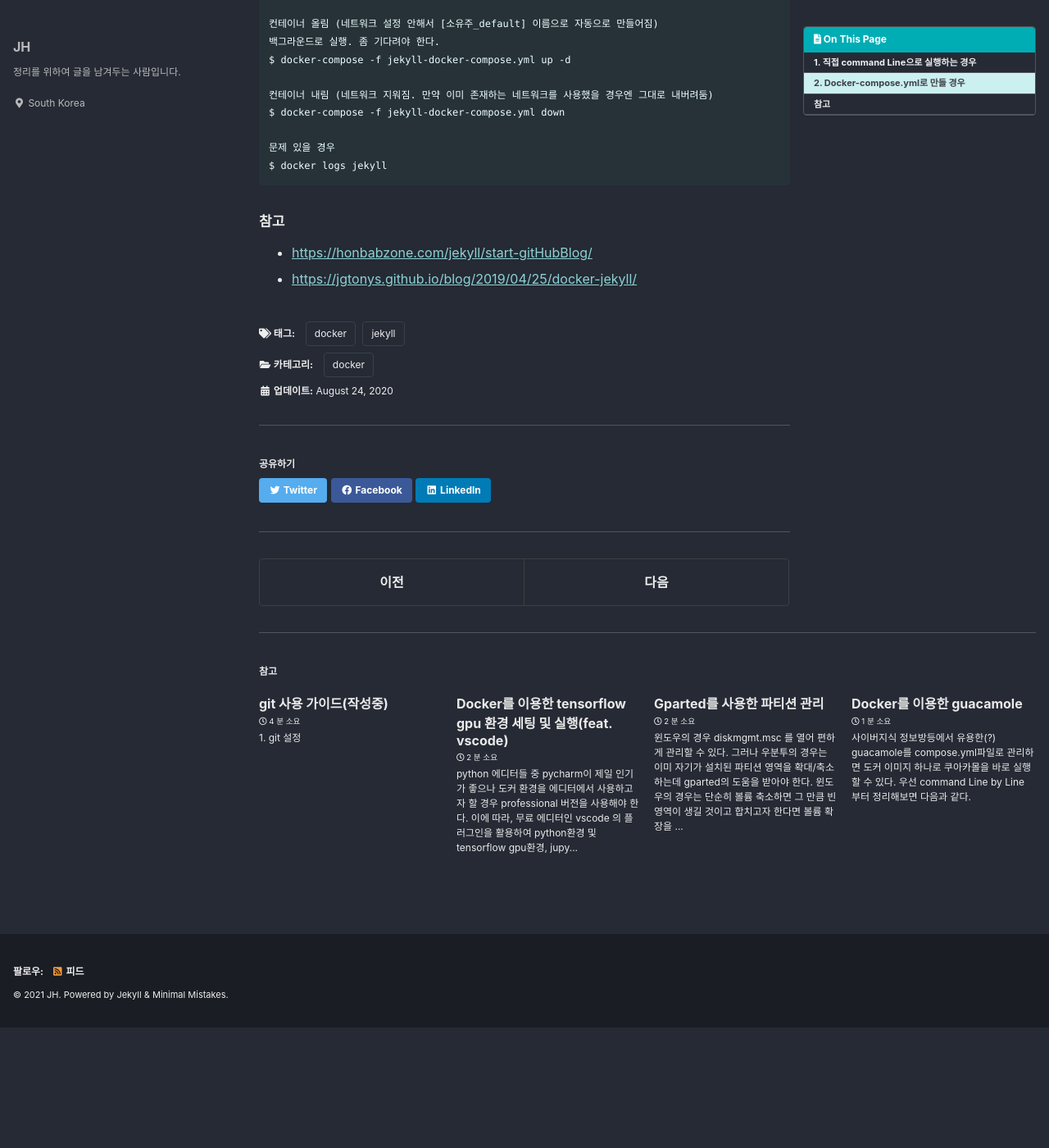
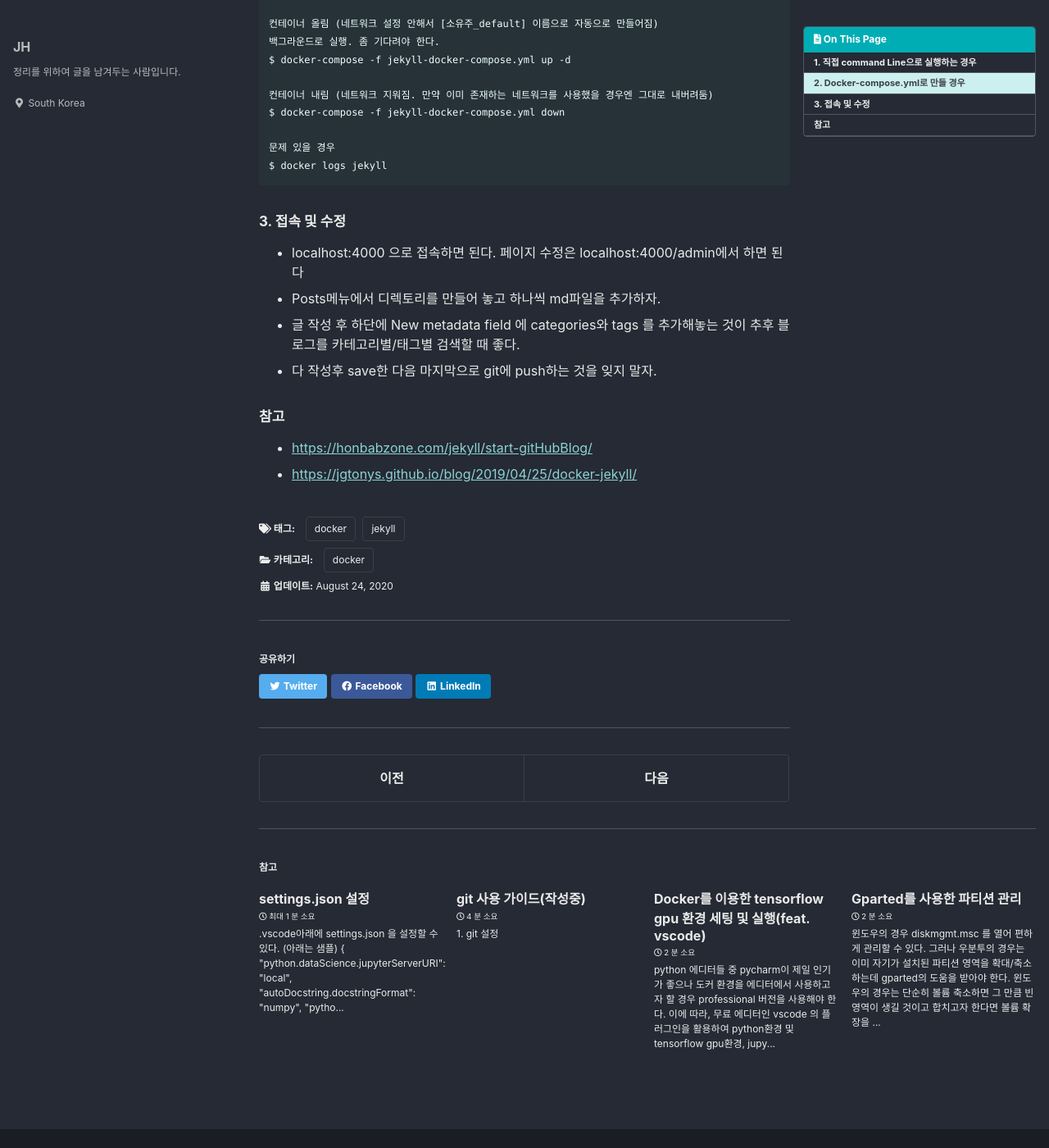
Before and after one commit to petil777/blog, a Jekyll site: the page built from _posts/IT/docker/2020-08-24-jekyll blog를 위한 docker.md, in a window 1280 px wide and 1400 px high, scrolled down 1445 px. Shown: the whole window at 82% size. Built offline with Jekyll 4.4.1, drawn with Linux system fonts in a browser that asks for light colours; cached includes are drawn as plain includes; before the commit the page ends 2698 px from its top, so only the background shows below that.

Commit message:
Fix guacamole info post

````diff
--- a/_posts/IT/docker/2020-08-24-jekyll blog를 위한 docker.md
+++ b/_posts/IT/docker/2020-08-24-jekyll blog를 위한 docker.md
@@ -72,6 +72,12 @@ $ docker-compose -f jekyll-docker-compose.yml down
 $ docker logs jekyll
 ```
 
+#### 3. 접속 및 수정
+- localhost:4000 으로 접속하면 된다. 페이지 수정은 localhost:4000/admin에서 하면 된다
+- Posts메뉴에서 디렉토리를 만들어 놓고 하나씩 md파일을 추가하자.
+- 글 작성 후 하단에 New metadata field 에 categories와 tags 를 추가해놓는 것이 추후 블로그를 카테고리별/태그별 검색할 때 좋다.
+- 다 작성후 save한 다음 마지막으로 git에 push하는 것을 잊지 말자.
+
 #### 참고
 - <https://honbabzone.com/jekyll/start-gitHubBlog/>
 - <https://jgtonys.github.io/blog/2019/04/25/docker-jekyll/>
--- a/_posts/IT/docker/2020-09-11-guacamole.md
+++ b/_posts/IT/docker/2020-09-11-guacamole.md
@@ -13,10 +13,7 @@ tags:
 ## 1. guacd 컨테이너 및 db 컨테이너 실행
 
 ```
-$ sudo docker run -d --name guacd guacamole/guacd
-
-mysql 대신 mysql-server 로 받으면 용량을 좀 더 작게 쓸 수 있다. 참고..
-$ sudo docker run -d --name mysql_db -e MYSQL_ROOT_PASSWORD='MY_PASSWORD' mysql
+$ sudo docker run -d --name mysql_db -e MYSQL_ROOT_PASSWORD='MY_PASSWORD' mysql/mysql-server
 
 DB 초기화를 위한 sql파일 로컬 호스트에 생성
 $ sudo docker run --rm guacamole/guacamole /opt/guacamole/bin/initdb.sh --mysql > initdb.sql
@@ -27,7 +24,7 @@ $	sudo docker cp ./initdb.sql mysql_db:/tmp/initdb.sql
 $ sudo docker exec -it mysql_db bash # 컨테이너 안으로 접속
 $	mysql -u root -p # 컨테이너 생성시 만든 비밀번호 입력
 $	CREATE DATABASE guacamole_db;
-$	CREATE USER 'guacamole_user'@'%' IDENTIFIED BY 'GUACAMOLE_PASSWORD';
+$	CREATE USER 'guacamole_user'@'%' IDENTIFIED BY 'MY_PASSWORD';
 $	GRANT SELECT,INSERT,UPDATE,DELETE ON guacamole_db.* TO 'guacamole_user'@'%';
 $	FLUSH PRIVILEGES;
 $	quit
@@ -55,8 +52,11 @@ $ sudo docker run -d --name guacamole \
 ```
 
 ## 3. guacamole compose 작성
-- 1번에서 sql파일 실행해서 설정 완료하는 cat 명령어 까지 실행했다면 이 하위의 compose 파일 하나로 구아카몰을 실행할 수 있다.
-- compose파일은 link대신 network를 이용해보았다
+- 1번에서 마지막 명령줄 이외에 모두 완료했다면(sql파일 cat하는것까지 했다면) 이 하위의 compose 파일 하나로 구아카몰을 실행할 수 있다.
+- compose파일은 link옵션이 사라져도 동작하도록 network를 이용하도록 한다.
+- 아래 compose파일을 실행하기전 먼저 다음과 같이 실행한다
+- ``` docker network create guacamole_network ```
+- ``` docker network connect guacamole_network mysql_db ```
 
 ```
 version: '2.4'
@@ -97,5 +100,45 @@ networks:
 ```
 
 - docker-compose up -d 하면 끝. 만약 파일 이름이 docker-compose.yml이 아니면 docker-compose -f <파일이름> up -d 하면 된다.
-- -f 옵션 썼다면 down, stop시에도 똑같이 해줘야 한다...
-- docker-compose -f <파일이름> down   docker-compose -f <파일이름> stop
+- -f 옵션 썼다면 down, stop시에도 똑같이 해줘야 한다...  docker-compose -f <파일이름> down   docker-compose -f <파일이름> stop
+- 항상 실행 전 문법 검사 docker-compose -f <파일이름> config  를 해주는 것이 좋다.
+- 만약 접속이 제대로 안되거나 하면 docker-compose logs -f <파일이름> 으로 확인해본다.
+- guacamole_network는 따로 만들어주고 db와 연결했기 때문에 yml파일을 내려도 자동으로 지워지지 않는다. 따라서 아래와 같이 연결된 모든 컨테이너와의 연결을 해제 후 지운다.
+
+```
+$ for i in ` docker network inspect -f '{{range .Containers}}{{.Name}} {{end}}' guacamole_network`;do docker network disconnect guacamole_network $i; done;
+$ docker network rm guacamole_network
+```
+
+## 4. 접속 확인
+- http://<서버ip>:8080/guacamole/#/ 으로 접속한다. 초기 아이디/비밀번호는 guacadmin 이다. 반드시 settings > preference에서 비밀번호를 바꿔주자.
+- settings > connections 탭에서 New connection 을 만든다
+## 5. vnc 설정
+
+- 먼저 원격 연결 대상 리눅스 컴퓨터에 메뉴 검색창에서 "데스크톱 공유" 를 찾는다. 반드시 한글로 입력해야 나온다(영어로 desktop 치면 안나옴). __리미너 원격데스크탑 클라이언트 아님!!__
+- 공유를 체크하고 보안 항목에서 "사용자가 이 암호를 입력" 에 자신이 사용할 암호를 입력한다. 알림 영역 아이콘도 체크해줌.
+
+- guacamole New connection에서 아래의 항목만 체크해주면 된다. (Username을 비워놔도 되는게 신기)
+
+```
+Edit Connection
+Name : 아무거나
+Location : ROOT
+Protocal : VNC
+
+Concurrency Limits
+Maximum_number_of_connections : 1 (또는 그 이상)
+Maximum_number_of_connections per user : 1 (또는 그 이상)
+
+Network
+Hostname : vnc 접속하고자 하는 대상 ip
+Port : 5900 (5901, 5902등 다 된다. 다만, 현재 리눅스 컴퓨터가 모니터 한대를 쓰고 있다면 5901이 점유중일 것이다. 두대쓰면 아마 5901,5902. 이 포트를 피해서 쓰면 된다.5900~5910)
+
+Authentication
+Username:
+Password: <사용자가 이 암호를 입력> 에서 입력했던 비밀번호를 입력. 만약 안되면 접속 대상 pc의 root 번호를 입력해보자
+```
+
+## 6. RDP 설정
+- 위와 마찬가지로 하되 Protocal은 RDP로, Port는 3389로 바꿔준다.  역시 마찬가지로 접속 대상컴퓨터의 원격 연결 허용을 먼저 해놓아야 한다.
+- VNC와 달리 실제 테스트는 해보지 않았기에 실제로 해보기 바람
--- /dev/null
+++ b/_posts/IT/vscode/2020-09-25-settings.md
@@ -0,0 +1,19 @@
+---
+title: settings.json 설정
+tags: []
+categories:
+- vscode
+- setting
+---
+
+- .vscode아래에 settings.json 을 설정할 수 있다. (아래는 샘플)
+```
+{
+    "python.dataScience.jupyterServerURI": "local",
+    "autoDocstring.docstringFormat": "numpy",
+    "python.linting.enabled": true,
+    "python.linting.pylintEnabled": true,
+    //for auto import custom module functions
+    "python.autoComplete.extraPaths": ["~/vscode"],
+}
+```
````
Also changed, not shown: other parts of _posts/IT/docker/2020-09-11-guacamole.md (+5 -2 lines), _posts/IT/docker/2020-09-14-docker를 이용한 tensorflow.md (+1 -0 lines).
